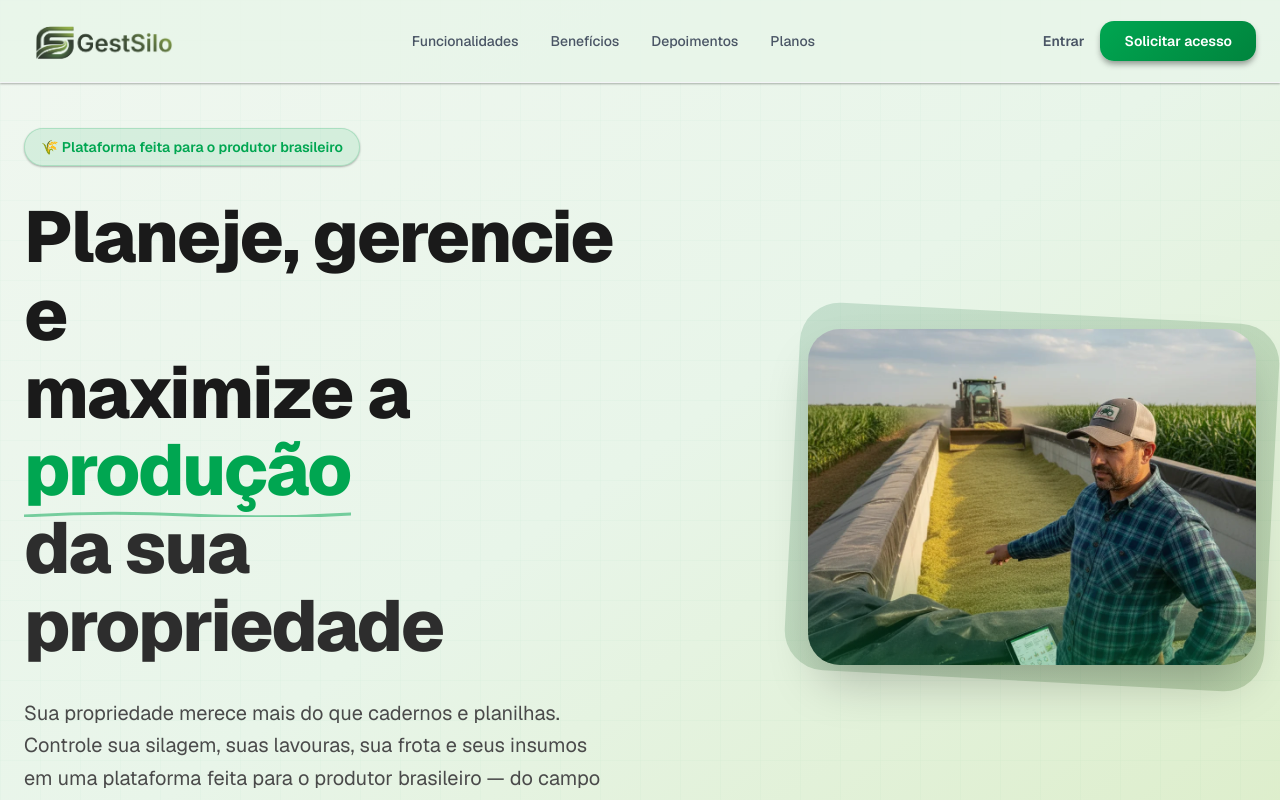
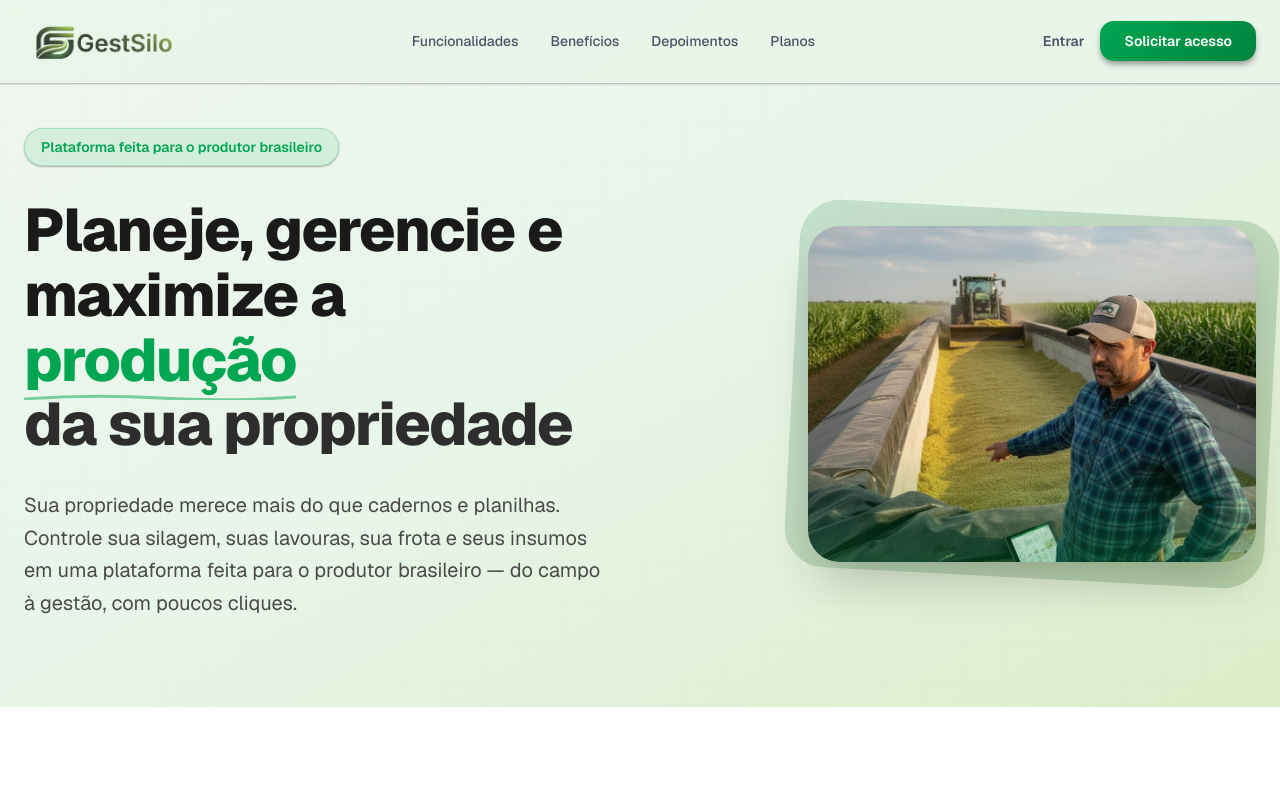
Before and after one commit to souzamarcim18-sketch/GestSIlo-Pro, a Next.js app: page / in a window 1280 px wide. Shown: the top 800 px of the page. Built offline with nearby package versions, Linux system fonts and the light colour scheme; no server answers; the database is empty.

Commit message:
feat visual3

```diff
--- a/app/page.tsx
+++ b/app/page.tsx
@@ -43,7 +43,7 @@ export default function LandingPage() {
         alt="GestSilo"
         width={160}
         height={40}
-        className="object-contain"
+        className="object-contain brightness-110"
         priority
       />
     </div>
@@ -100,12 +100,12 @@ export default function LandingPage() {
             className="inline-flex items-center gap-2 px-4 py-2 rounded-full text-sm font-semibold shadow-sm"
             style={{ backgroundColor: 'rgba(0,166,81,0.1)', color: '#00A651', border: '1px solid rgba(0,166,81,0.2)' }}
           >
-            🌾 Plataforma feita para o produtor brasileiro
+            Plataforma feita para o produtor brasileiro
           </span>
         </div>
 
         {/* Título — cores forçadas para garantir contraste */}
-        <h1 className="text-5xl xl:text-7xl font-extrabold leading-[1.08] tracking-tight mb-8">
+        <h1 className="text-5xl xl:text-6xl font-extrabold leading-[1.08] tracking-tight mb-8">
           <span style={{ color: '#1a1a1a' }}>
             Planeje, gerencie e<br />maximize a{' '}
           </span>
```
